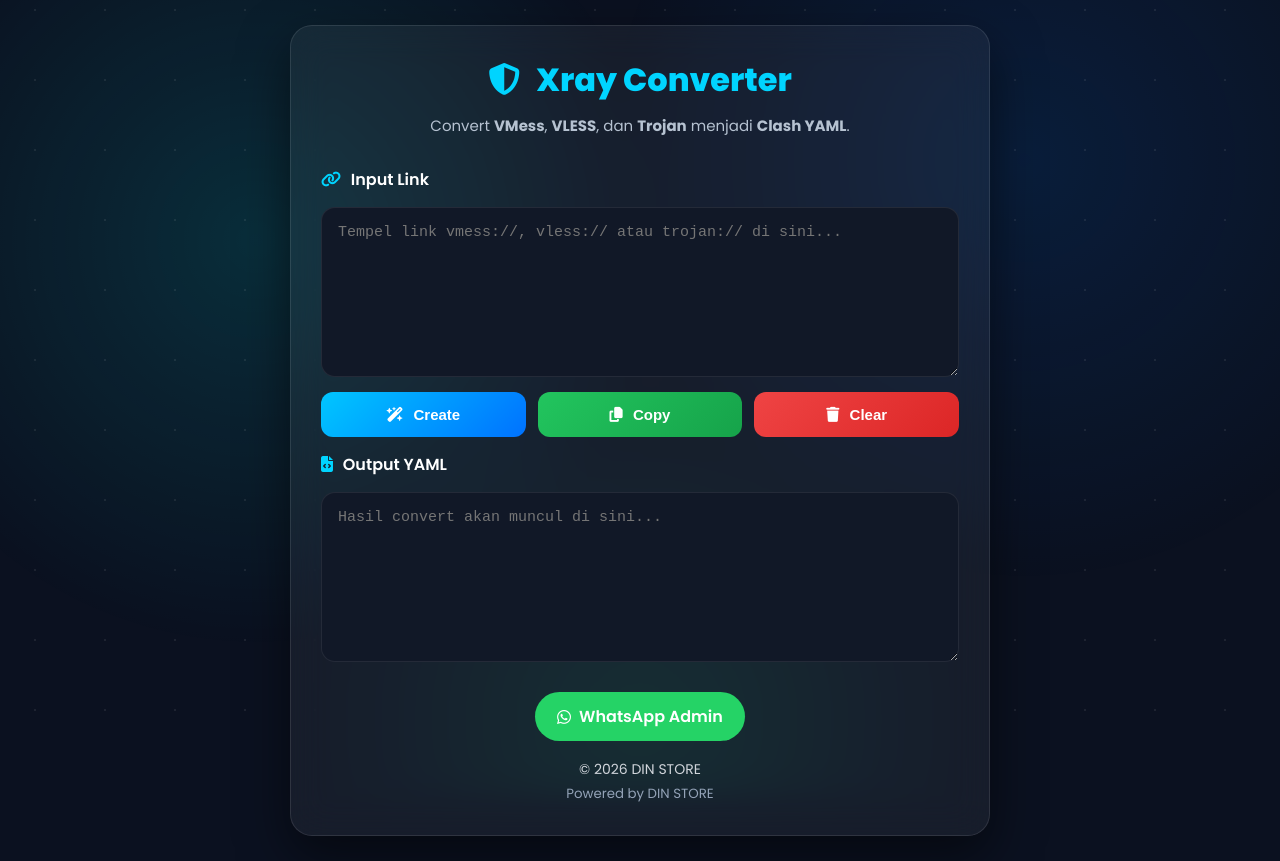
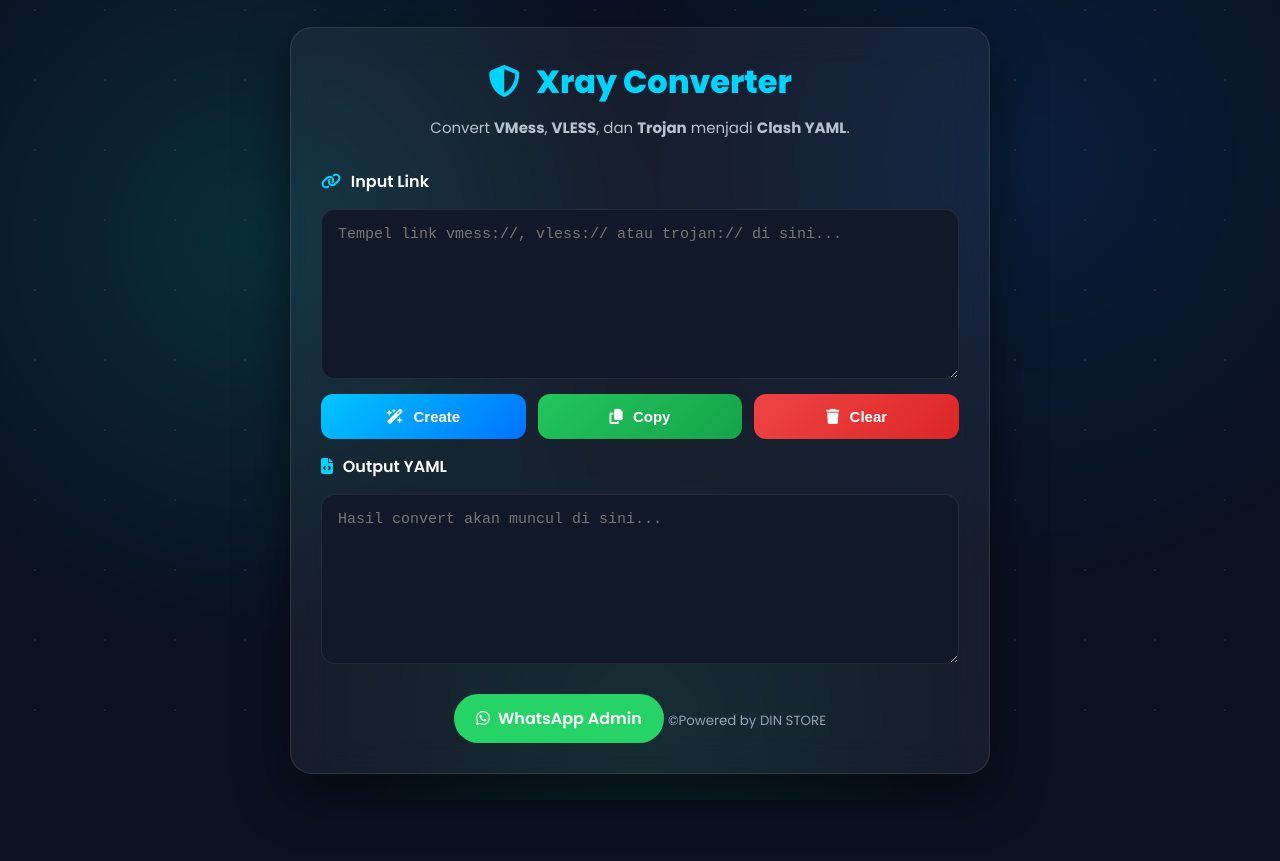
Before and after one commit to DINSTORE99/Create-Yml, a plain HTML site: page index.html in a window 1280 px wide. After the commit the page ends 800 px from the top, so only its background shows below. Drawn offline with Linux system fonts and the light colour scheme.

Commit message:
Update footer text formatting in index.html

```diff
--- a/index.html
+++ b/index.html
@@ -81,8 +81,8 @@
                 WhatsApp Admin
             </a>
 
-            <p>© 2026 DIN STORE</p>
-            <small>Powered by DIN STORE</small>
+
+            <small>©Powered by DIN STORE</small>
 
         </footer>
 
```
